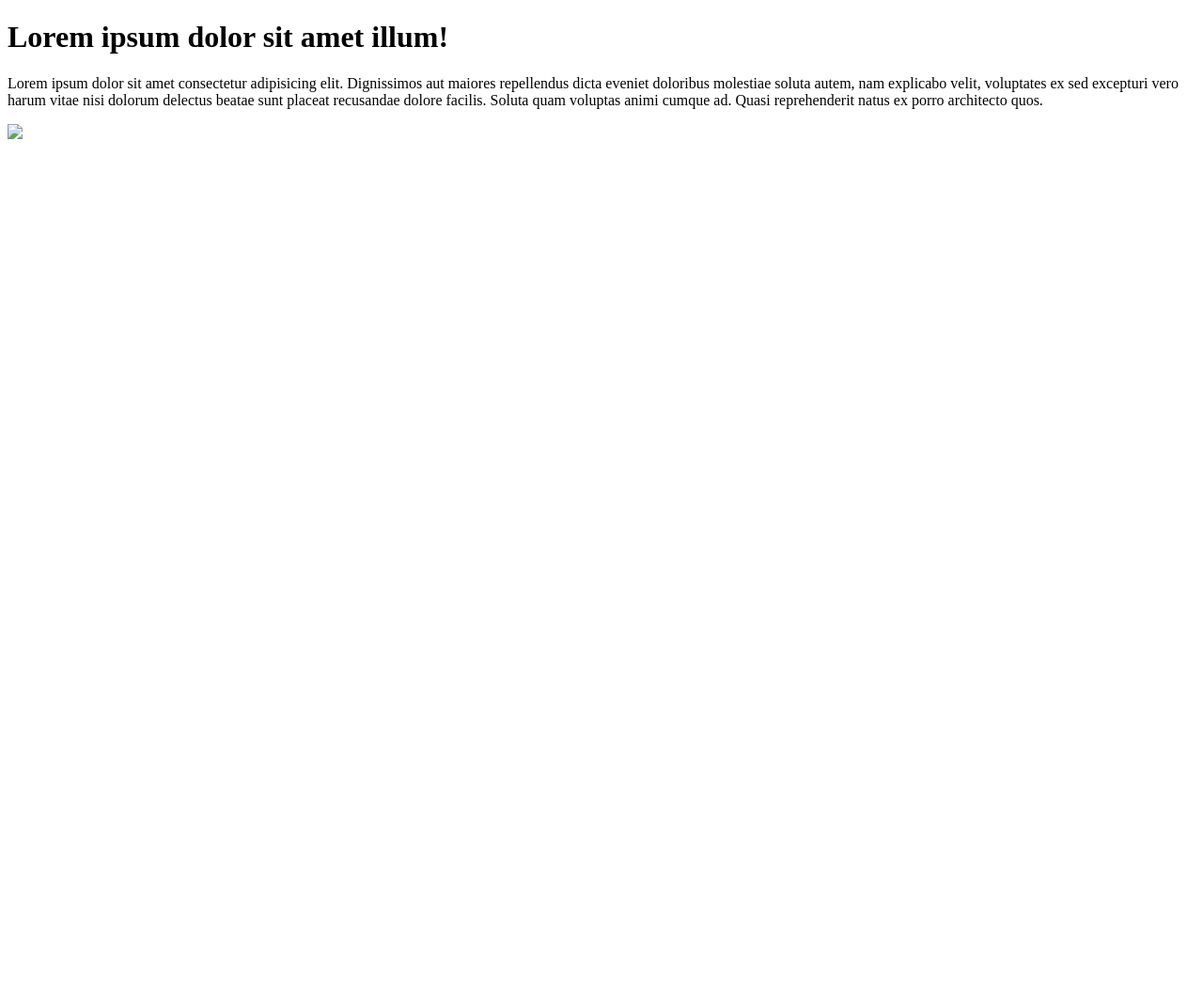
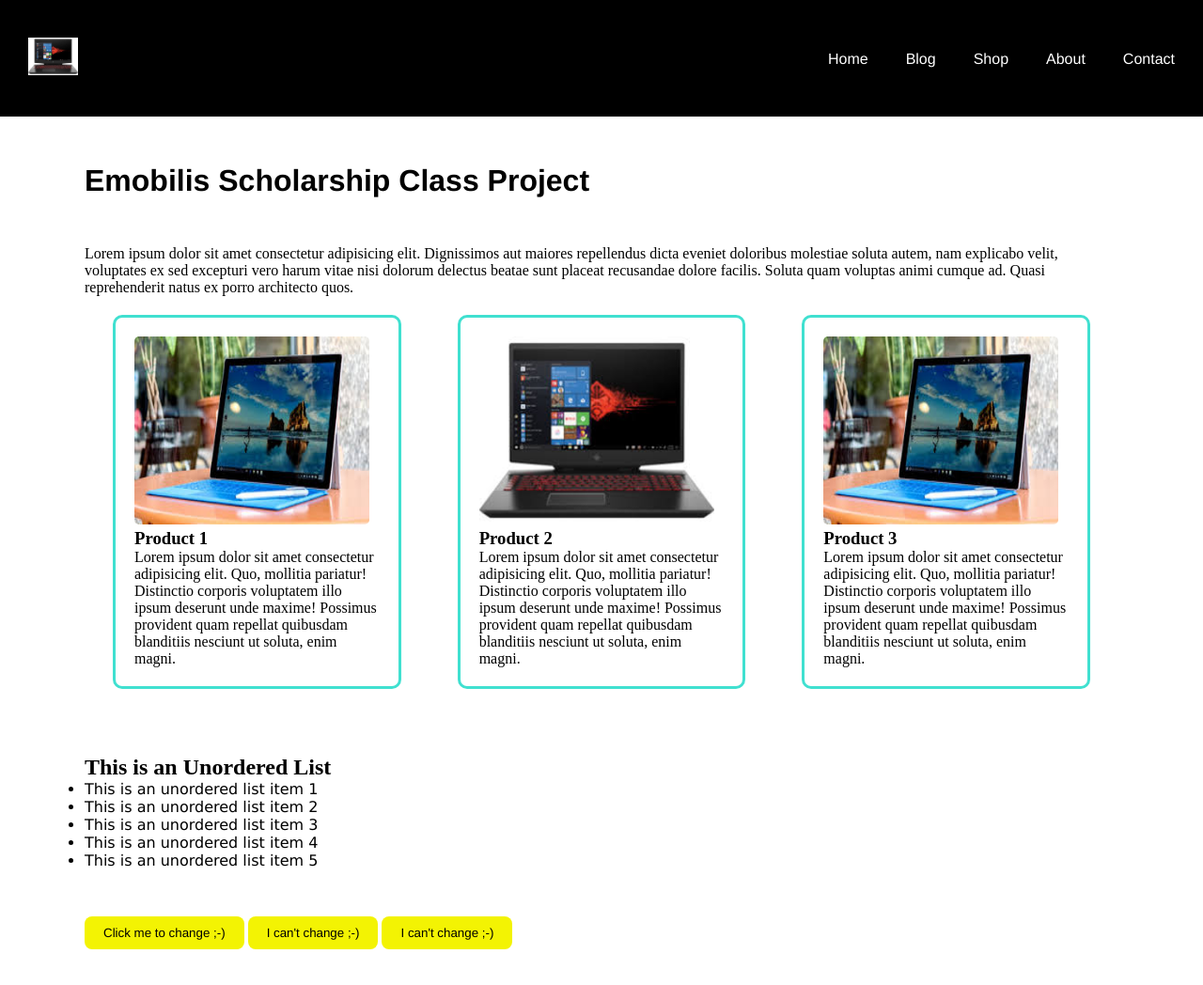
Before and after one commit to Kevin-Ravasco/eMobilis-project, a plain HTML site: page emobilis.html in a window 1280 px wide. Shown: the whole page at 94% size. Before the commit the page ends 800 px from the top, so only its background shows below. Drawn offline with Linux system fonts and the light colour scheme.

Commit message:
second class

```diff
--- /dev/null
+++ b/css/style.css
@@ -0,0 +1,110 @@
+* {
+	margin: 0;
+	padding: 0;
+}
+
+.nav-container {
+	background-color: black;
+	padding: 40px 30px;
+	color: white;
+	/* box-shadow: 10px solid black; */
+	margin-bottom: 50px;
+	align-items: center;
+	justify-content: center;
+}
+
+.nav-logo {
+	width: auto;
+	height: 40px;
+	margin: 0;
+}
+
+.nav-container > ul {
+	display: flex;
+	float: right;
+	list-style-type: none;
+	margin-top: 14px;
+}
+
+.nav-item {
+	margin-left: 40px;
+}
+
+a {
+	font-size: medium;
+	font-family: "Franklin Gothic Medium", "Arial Narrow", Arial, sans-serif;
+}
+a:hover {
+	cursor: pointer;
+	color: rgb(236, 240, 6);
+}
+
+.section-title {
+	font-family: "Franklin Gothic Medium", "Arial Narrow", Arial, sans-serif;
+	font-weight: 700;
+	margin-bottom: 50px;
+}
+
+.main-body {
+	padding: 0 90px;
+	width: fit-content;
+	margin-bottom: 200px;
+}
+
+.images-row {
+	display: inline-flex;
+	width: fit-content;
+	align-items: center;
+	justify-content: center;
+}
+
+.card {
+	border-radius: 10px;
+	border: solid turquoise;
+	padding: 20px;
+	width: fit-content;
+	margin: 20px 30px;
+}
+.card-body > img {
+	width: 250px;
+	height: 200px;
+	border-radius: 5px;
+}
+
+.list-items {
+	margin-top: 50px;
+}
+
+.list-items ul > li {
+	font-family: Verdana, Geneva, Tahoma, sans-serif;
+}
+
+.btn-section {
+	width: fit-content;
+	margin-top: 50px;
+	align-items: center;
+	justify-content: center;
+}
+
+button {
+	cursor: pointer;
+	border: none;
+}
+
+.btn {
+	padding: 10px 20px;
+	background-color: rgb(243, 243, 3);
+	border-radius: 8px;
+	font-family: "Franklin Gothic Medium", "Arial Narrow", Arial, sans-serif;
+}
+
+button:hover {
+	background-color: springgreen;
+}
+
+.red-btn {
+	background-color: red;
+}
+.red-btn:hover {
+	background-color: tomato;
+}
--- a/emobilis.html
+++ b/emobilis.html
@@ -1,16 +1,87 @@
 <!DOCTYPE html>
 <html>
-	<head></head>
+	<head>
+		<link rel="stylesheet" href="css/style.css" />
+	</head>
+	<body>
+		<nav>
+			<div class="nav-container">
+				<img src="download.jpg" class="nav-logo" />
+				<ul>
+					<li class="nav-item"><a class="nav-link">Home</a></li>
+					<li class="nav-item"><a class="nav-link">Blog</a></li>
+					<li class="nav-item"><a class="nav-link">Shop</a></li>
+					<li class="nav-item"><a class="nav-link">About</a></li>
+					<li class="nav-item"><a class="nav-link">Contact</a></li>
+				</ul>
+			</div>
+		</nav>
+		<div class="main-body">
+			<h1 class="section-title">Emobilis Scholarship Class Project</h1>
 
-	<h1>Lorem ipsum dolor sit amet illum!</h1>
+			<p>
+				Lorem ipsum dolor sit amet consectetur adipisicing elit. Dignissimos aut
+				maiores repellendus dicta eveniet doloribus molestiae soluta autem, nam
+				explicabo velit, voluptates ex sed excepturi vero harum vitae nisi
+				dolorum delectus beatae sunt placeat recusandae dolore facilis. Soluta
+				quam voluptas animi cumque ad. Quasi reprehenderit natus ex porro
+				architecto quos.
+			</p>
+			<div class="images-row">
+				<div class="card">
+					<div class="card-body">
+						<img src="download (1).jpg" width="auto" height="200" />
+						<h3 class="card-title">Product 1</h3>
+						<p>
+							Lorem ipsum dolor sit amet consectetur adipisicing elit. Quo,
+							mollitia pariatur! Distinctio corporis voluptatem illo ipsum
+							deserunt unde maxime! Possimus provident quam repellat quibusdam
+							blanditiis nesciunt ut soluta, enim magni.
+						</p>
+					</div>
+				</div>
+				<div class="card">
+					<div class="card-body">
+						<img src="download.jpg" width="auto" height="200" />
+						<h3 class="card-title">Product 2</h3>
+						<p>
+							Lorem ipsum dolor sit amet consectetur adipisicing elit. Quo,
+							mollitia pariatur! Distinctio corporis voluptatem illo ipsum
+							deserunt unde maxime! Possimus provident quam repellat quibusdam
+							blanditiis nesciunt ut soluta, enim magni.
+						</p>
+					</div>
+				</div>
+				<div class="card">
+					<div class="card-body">
+						<img src="download (1).jpg" width="auto" height="200" />
+						<h3 class="card-title">Product 3</h3>
+						<p>
+							Lorem ipsum dolor sit amet consectetur adipisicing elit. Quo,
+							mollitia pariatur! Distinctio corporis voluptatem illo ipsum
+							deserunt unde maxime! Possimus provident quam repellat quibusdam
+							blanditiis nesciunt ut soluta, enim magni.
+						</p>
+					</div>
+				</div>
+			</div>
+			<div class="list-items">
+				<h2>This is an Unordered List</h2>
+				<ul>
+					<li>This is an unordered list item 1</li>
+					<li>This is an unordered list item 2</li>
+					<li>This is an unordered list item 3</li>
+					<li>This is an unordered list item 4</li>
+					<li>This is an unordered list item 5</li>
+				</ul>
+			</div>
+			<div class="btn-section">
+				<button class="btn" id="btn-1">Click me to change ;-)</button>
+				<button class="btn" id="btn-2">I can't change ;-)</button>
+				<button class="btn" id="btn-3">I can't change ;-)</button>
+			</div>
+		</div>
+	</body>
 
-	<p>
-		Lorem ipsum dolor sit amet consectetur adipisicing elit. Dignissimos aut
-		maiores repellendus dicta eveniet doloribus molestiae soluta autem, nam
-		explicabo velit, voluptates ex sed excepturi vero harum vitae nisi dolorum
-		delectus beatae sunt placeat recusandae dolore facilis. Soluta quam voluptas
-		animi cumque ad. Quasi reprehenderit natus ex porro architecto quos.
-	</p>
-
-	<img src="debuging cheat sheet.jpg" width="auto" height="200" />
+	<script src="js/scripts.js"></script>
 </html>
--- /dev/null
+++ b/js/scripts.js
@@ -0,0 +1,11 @@
+let button1 = document.getElementById("btn-1");
+button1.addEventListener("click", function () {
+	buttonClasses = button1.classList.value;
+	if (buttonClasses === "btn") {
+		button1.classList.add("red-btn");
+		button1.innerHTML = "You've clicked me :-(";
+	} else {
+		button1.classList.remove("red-btn");
+		button1.innerHTML = "Click me to change ;-O";
+	}
+});
```
